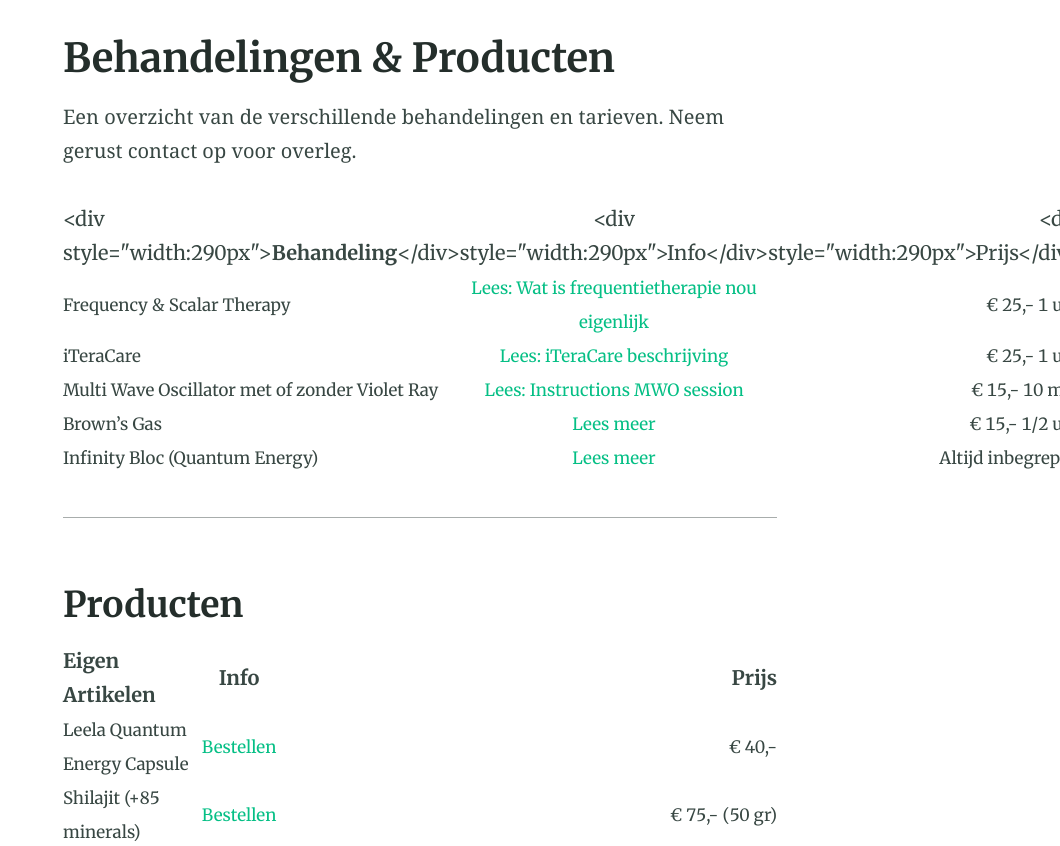
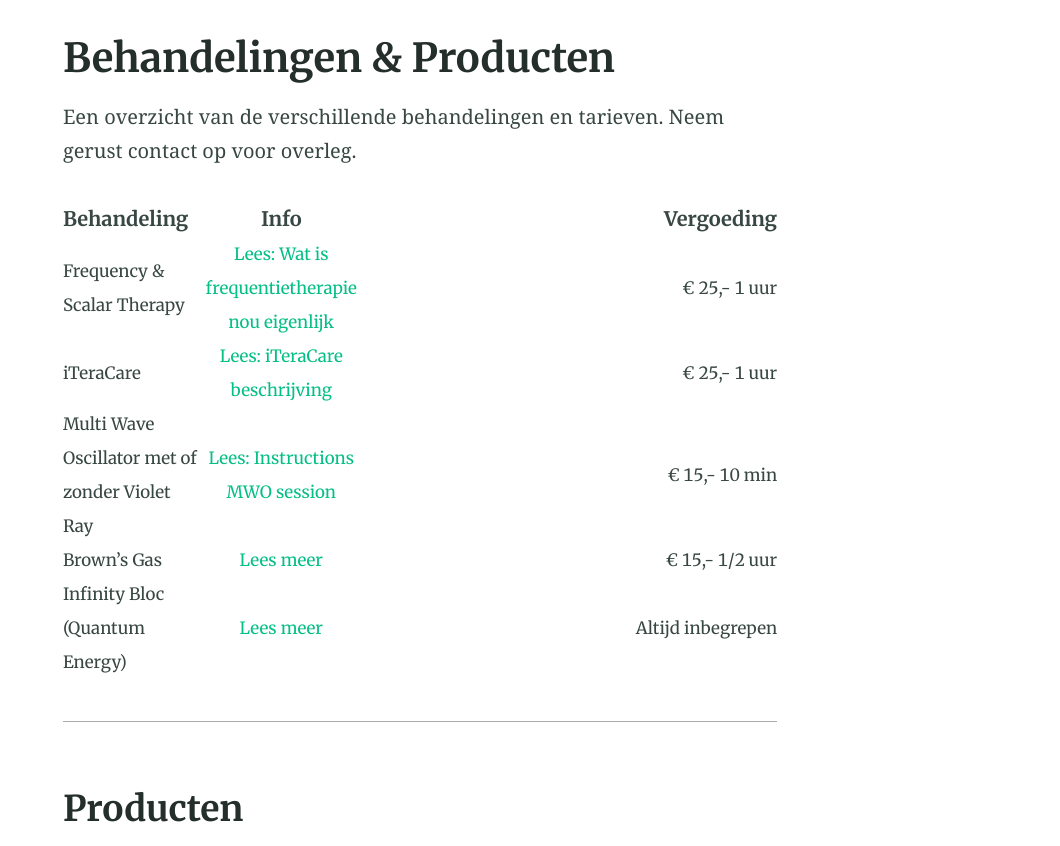
Before and after one commit to dokteranders/dokteranders.com, a Jekyll site: the page built from behandelingen.md, in a window 1280 px wide and 900 px high, scrolled down 374 px, cut to the strip 54-900 px from the top of the window. Shown: the whole strip, without its empty margins (220-1280 px from the left). Built offline with Jekyll 4.4.1, drawn with Linux system fonts in a browser that asks for light colours.

Commit message:
Update behandelingen.md

```diff
--- a/behandelingen.md
+++ b/behandelingen.md
@@ -20,7 +20,7 @@
 }
 </style>
 
-|  <div style="width:290px">**Behandeling**</div> |  <div style="width:290px">Info</div> |  <div style="width:290px">Prijs</div> |
+| **Behandeling** | **Info** | **Vergoeding** |
 | :---         |     :---:      |          ---: |
 | Frequency & Scalar Therapy | [Lees: Wat is frequentietherapie nou eigenlijk](/downloads/Wat_is_frequentietherapie_nou_eigenlijk.pdf) | € 25,- 1 uur
 | iTeraCare | [Lees: iTeraCare beschrijving](/downloads/iTeraCare_beschrijving.pdf) | € 25,- 1 uur
```
